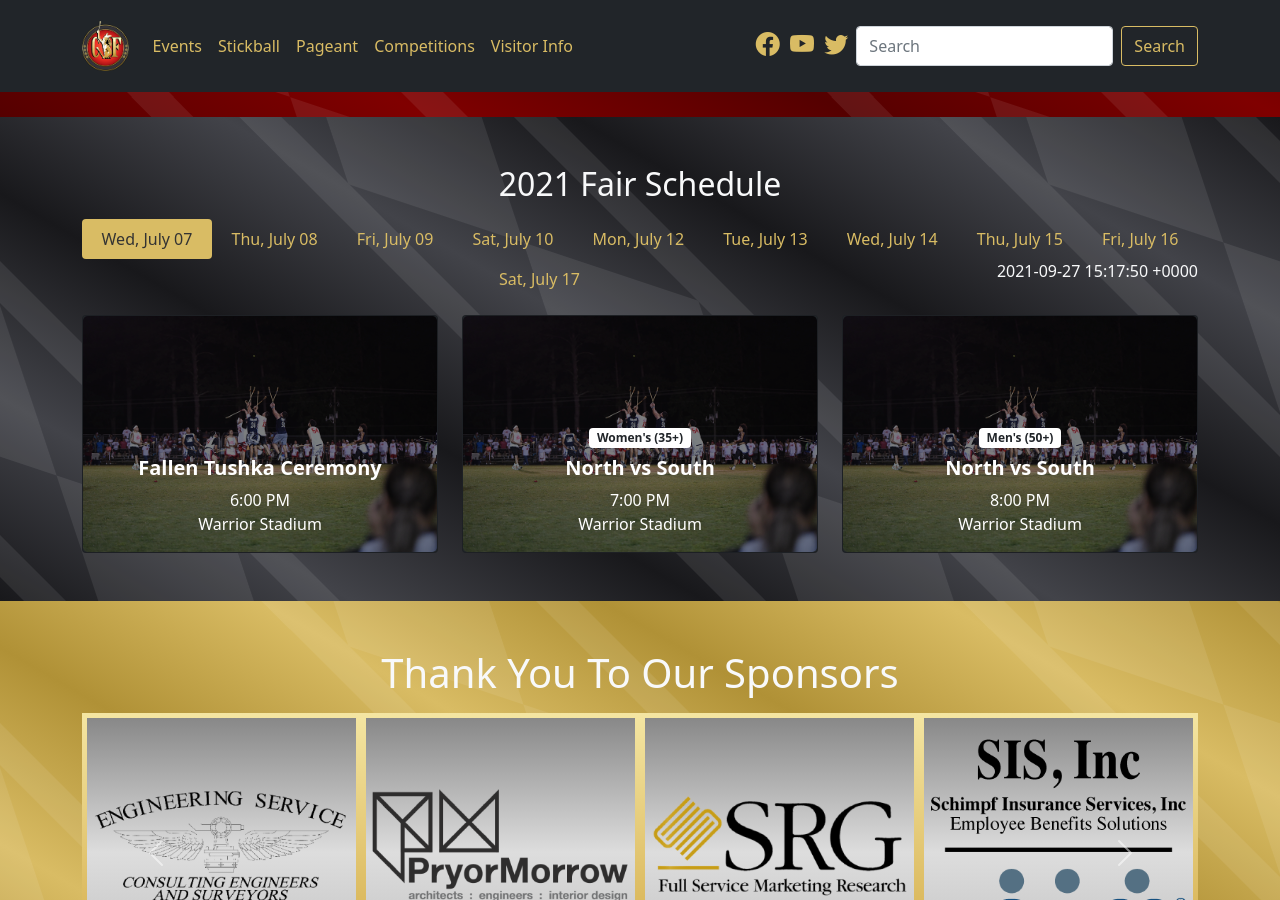
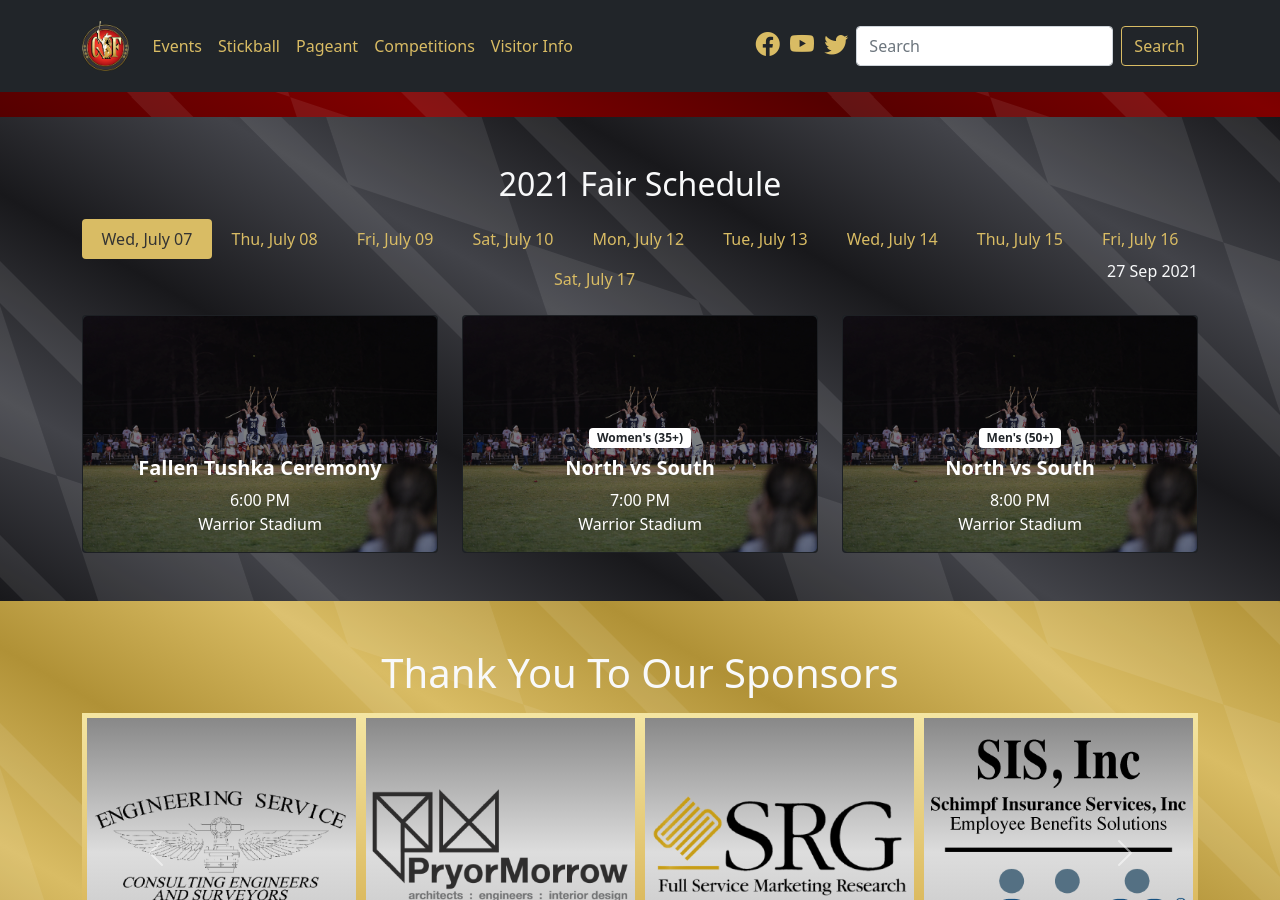
Before and after one commit to smattera/smattera.github.io, a Jekyll site: the page built from events/index.md, in a window 1280 px wide and 900 px high, scrolled down 682 px. Built offline with Jekyll 4.4.1, drawn with Linux system fonts in a browser that asks for light colours; nearby versions of some CDN libraries.

Commit message:
Update events.html

```diff
--- a/_includes/events.html
+++ b/_includes/events.html
@@ -37,7 +37,7 @@
       {% include event-tab.html day="dayEight" title="Thu, July 15" %}
       {% include event-tab.html day="dayNine" title="Fri, July 16" %}
       {% include event-tab.html day="dayTen" title="Sat, July 17" %}
-      {{ site.time }}
+      {{ site.time | date_to_string }}
     </ul>
     <div class="tab-content pt-3" id="myTabContent">
       <div class="tab-pane fade show active" id="dayOne" role="tabpanel" aria-labelledby="dayOne-tab">
```
